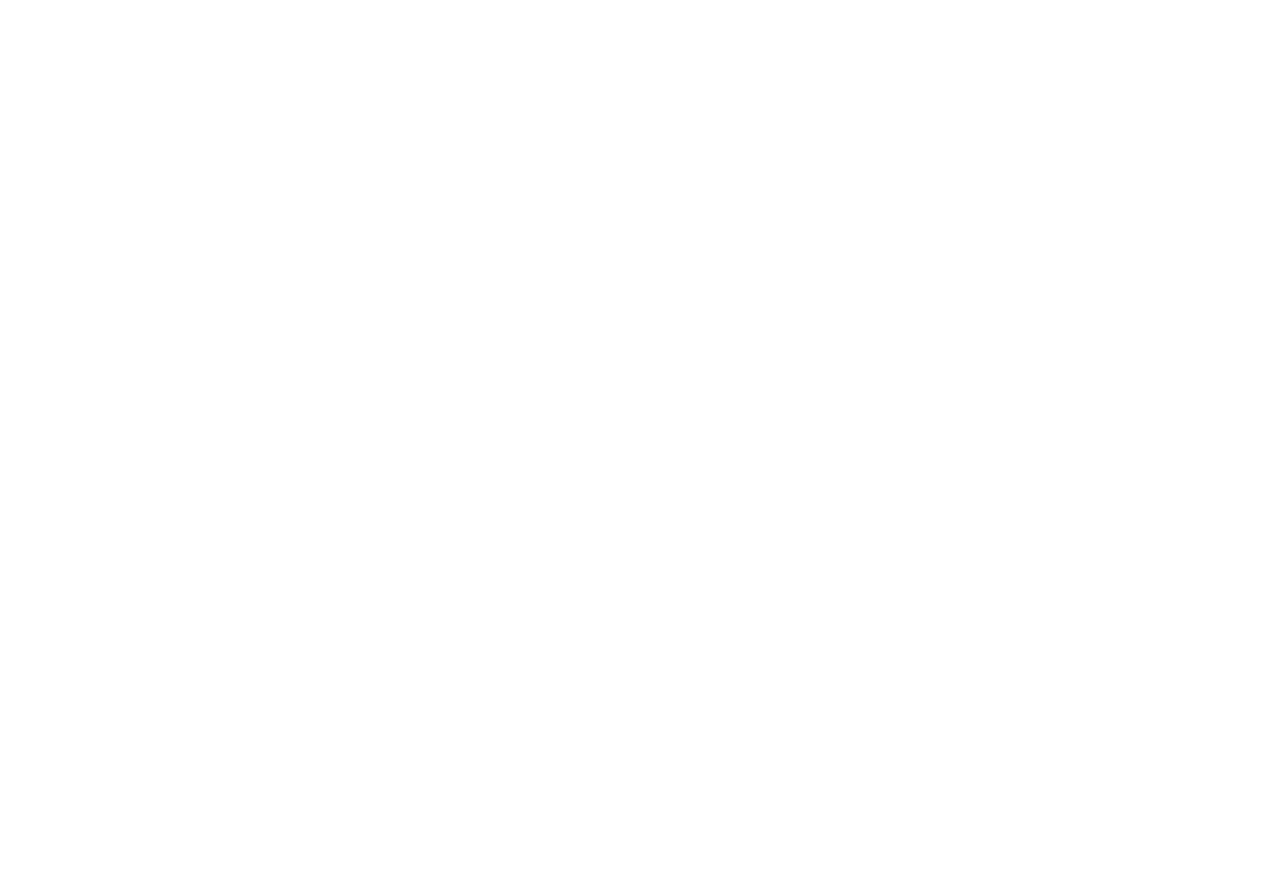
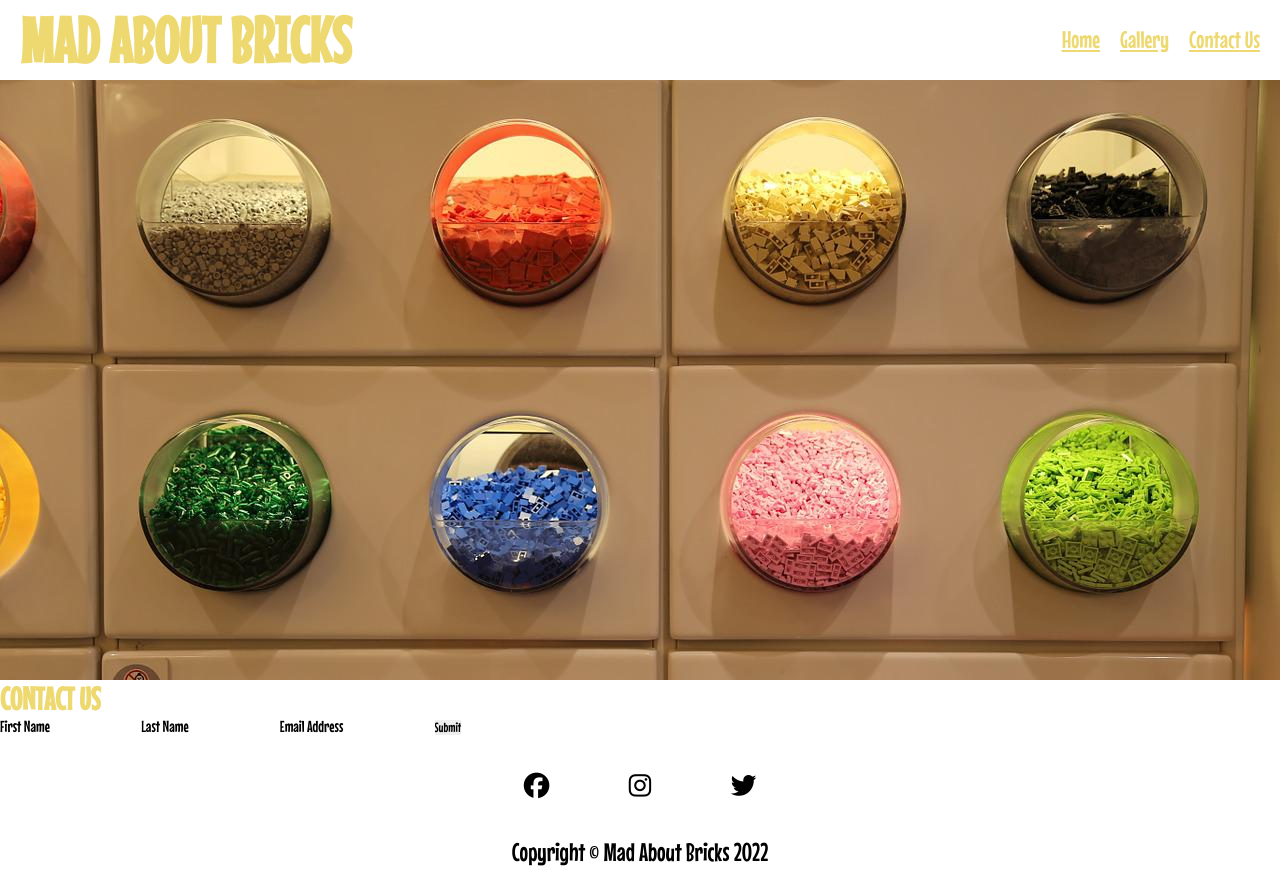
Before and after one commit to JBD11/Mad-About-Bricks, a plain HTML site: page contact.html in a window 1280 px wide. Before the commit the page ends 800 px from the top, so only its background shows below. Drawn offline with Linux system fonts and the light colour scheme.

Commit message:
add core structure to contact us page

```diff
--- a/assets/css/style.css
+++ b/assets/css/style.css
@@ -11,7 +11,7 @@
 /* headings */
 
 h1, h2 {
-    color: #000000;
+    color: #eed971ff;
     text-transform: uppercase;
     font-size: 200%;
 }
@@ -21,7 +21,7 @@ h1, h2 {
 #logo {
     float: left;
     font-size: 400%;
-    color: #000000;
+    color: #eed971ff;
     margin-left: 20px;
 }
 
@@ -38,28 +38,22 @@ h1, h2 {
 #hero-image {
     height: 600px;
     width: 100%;
-    background: url('../images/istockphoto-467814662-612x612.jpeg') no-repeat;
+    background: url('../images/about-518527_1280.jpeg') no-repeat;
     background-size: cover;
 }
 
 #about {
     font-size: 150%;
     text-align: center;
+    color: #ffbe7bff;
 
 }
-
-hr {
-    border-top: 1px solid #000000;
-    width:100%;
-}
-
-
 
 /* navigation links */
 
 #menu {
     font-size: 150%;
-    color: #000000;
+    color: #ffbe7bff;
     list-style-type: none;
     text-decoration-line: none;
 }
@@ -74,17 +68,17 @@ hr {
 }
 
 #menu a {
-    color: #000000;
+    color: #eed971ff;
     border: none;
     text-decoration: underline;
 }
 
 .active {
-    border: 1px solid #000000 ;
+    border: 1px solid #ffa351ff;
 }
 
 #menu a:hover {
-    color: orange;
+    color: #ffa351ff;
 }
 
 /* footer */
@@ -114,12 +108,13 @@ footer {
 }
 
 .social-networks i:hover {
-    color: orange;
+    color: #ffa351ff;
 }
 
 footer > p {
      text-align: center;
      font-size: 160%;
+     color: #000000;
 }
 
 /* gallery */
--- a/contact.html
+++ b/contact.html
@@ -0,0 +1,82 @@
+<!DOCTYPE html>
+<html lang="en">
+<head>
+    <meta charset="UTF-8">
+    <meta http-equiv="X-UA-Compatible" content="IE=edge">
+    <meta name="viewport" content="width=device-width, initial-scale=1.0">
+    <meta name="description" content="Club for brick building lovers in Duns Scotland">
+    <meta name="keywords" content="bricks, building, fun, Scotland, Duns">
+
+    <title>Mad About Bricks</title>
+    <link rel="stylesheet" href="./assets/css/style.css">
+</head>
+<body>
+    <header>
+        <a href="index.html">
+            <h1 id="logo">Mad About Bricks</h1>
+        </a>
+        <nav>
+            <ul id="menu">
+                <li>
+                  <a href="contact.html" >Contact Us </a>
+                </li>
+                <li>
+                  <a href="gallery.html">Gallery</a>
+                </li>
+                <li>
+                    <a href="index.html" class="active">Home</a>
+                </li>
+            </ul>
+        </nav>
+    </header>
+    <section id="hero-outer">
+        <div id="hero-image"></div>
+    </section>
+    <section class="container">
+        <form method="POST">
+            <h2>Contact us</h2>
+            <label for="fname">First Name</label>
+            <input id="fname" name="first_name" type="text" required class="text-input">
+
+            <label for="lname">Last Name</label>
+            <input id="lname" name="last_name" type="text" required class="text-input">
+
+            <label for="email" >Email Address</label>
+            <input type="email" id="email" name="email_address" required class="text-input">
+
+
+
+            <input type="submit">
+        </form>
+    </section>
+
+    </section>
+
+
+
+
+
+
+
+    <footer>
+
+        <ul class="social-networks">
+            <li>
+               <a href="http://facebook.com" target="_blank" rel="noopener" aria-label="visit our facebook page(opens in a new tab)"><i class="fab fa-facebook"></i></a>
+            </li>
+            <li>
+               <a href="http://instagram.com" target="_blank" rel="noopener" aria-label="visit our instagram page(opens in a new tab)"><i class="fab fa-instagram"></i></a>
+            </li>
+            <li>
+               <a href="http://twitter.com" target="_blank" rel="noopener" aria-label="visit our twitter page(opens in a new tab)"><i class="fab fa-twitter"></i></a>
+            </li>
+        </ul>
+
+        <p>Copyright © Mad About Bricks 2022</p>
+
+    </footer>
+
+    <!-- font awesome script -->
+    <script src="https://kit.fontawesome.com/e347285aad.js" crossorigin="anonymous"></script>
+</body>
+</html>
```
Also changed, not shown: gallery.html (+2 -0 lines), index.html (+3 -1 lines), assets/images/about-518527_1280.jpeg (added).
